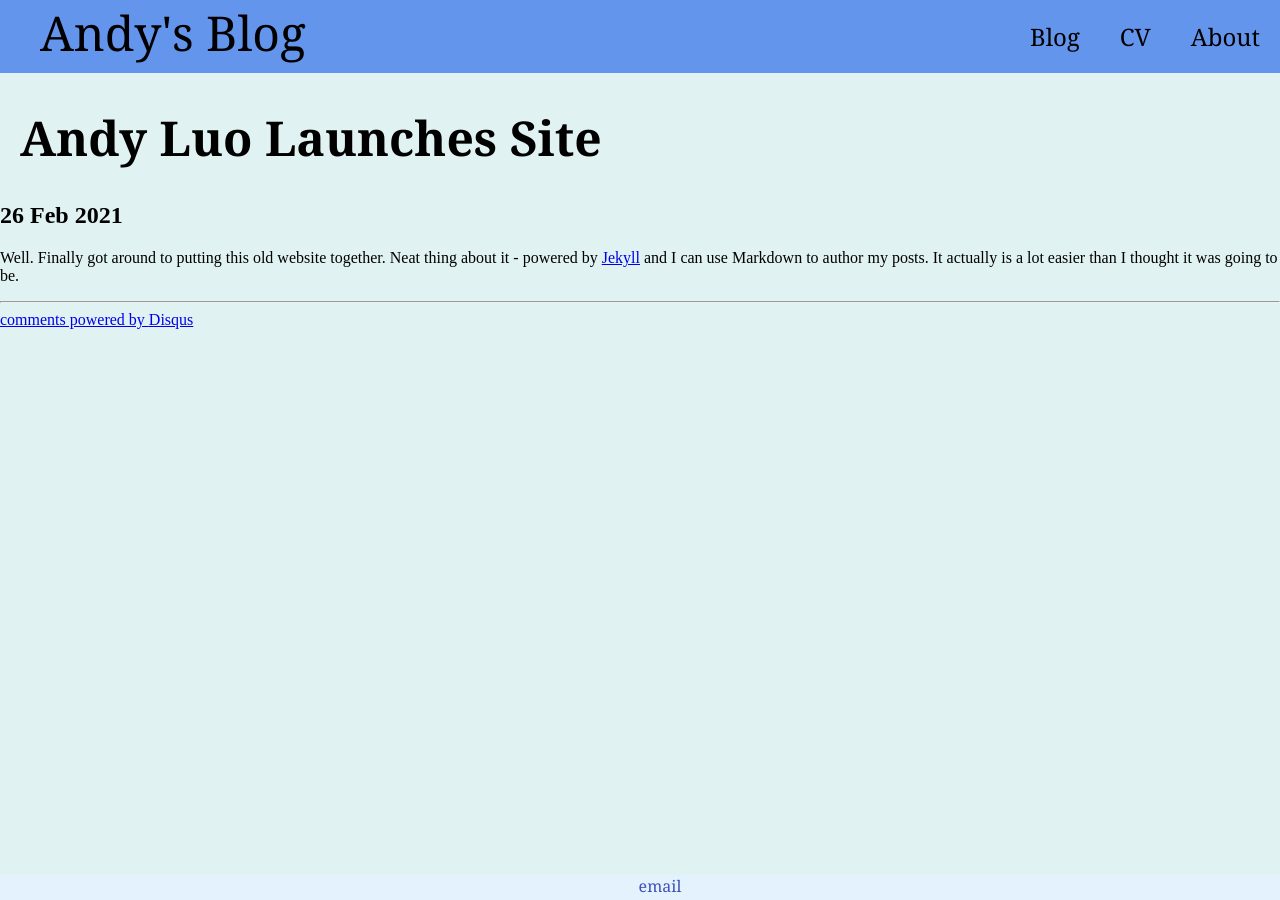
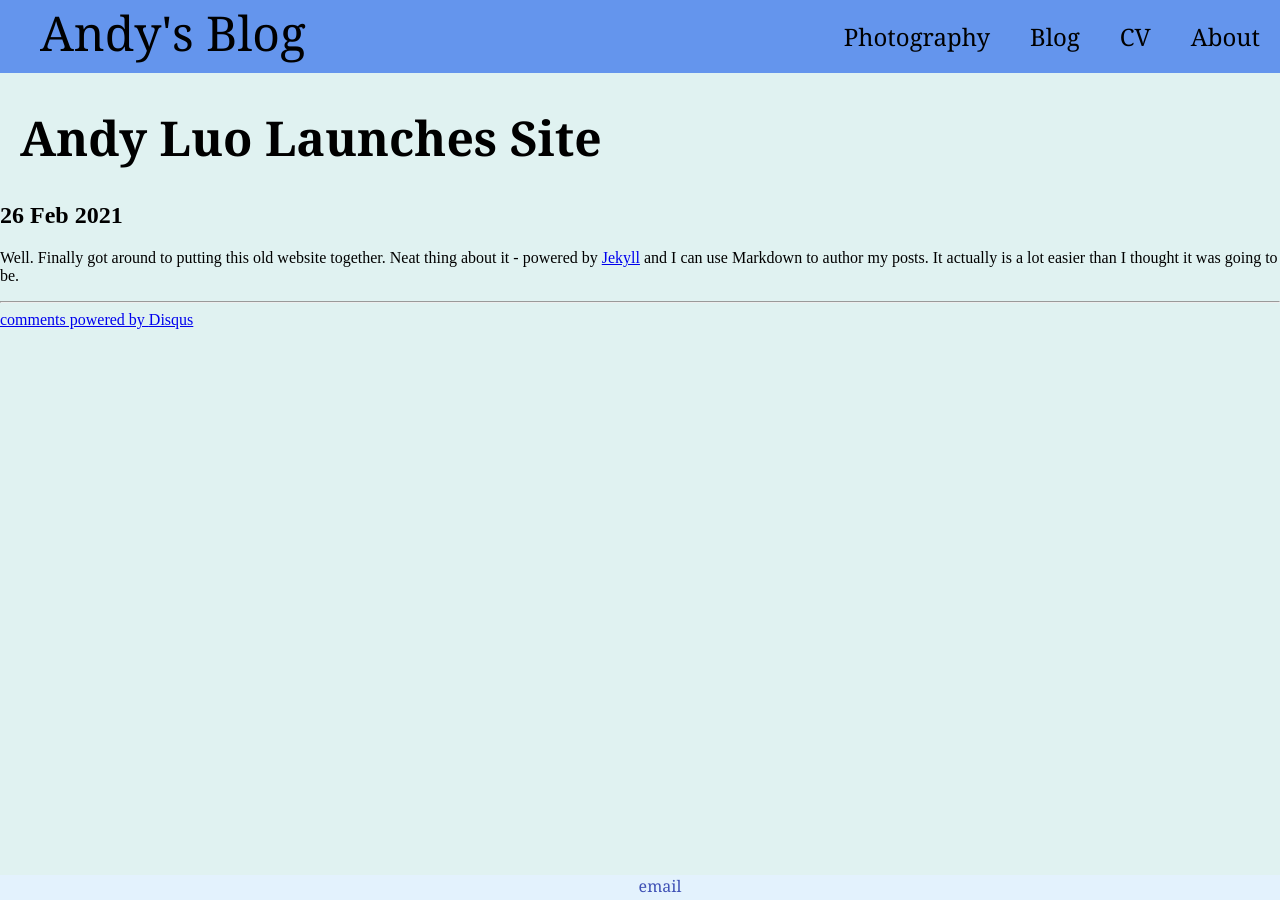
Before and after one commit to Andy8647/Andy8647.github.io, a Jekyll site: the page built from _posts/2021-02-26-andy-luo-site-launched.md, in a window 1280 px wide. Built offline with Jekyll 4.4.1, drawn with Linux system fonts in a browser that asks for light colours; comment, search, counter and statistics services are not loaded.

Commit message:
add 500px

```diff
--- a/_layouts/default.html
+++ b/_layouts/default.html
@@ -18,6 +18,10 @@
         <li class="naviLi">
           <a href="/blog" class="naviLiA"> Blog </a>
         </li>
+		<li class="naviLi">
+			<a href="https://500px.com/p/andy8647lgc?view=photos" class="naviLiA"> Photography </a>
+		  </li>
+
       </ul>
     </div>
 
```
